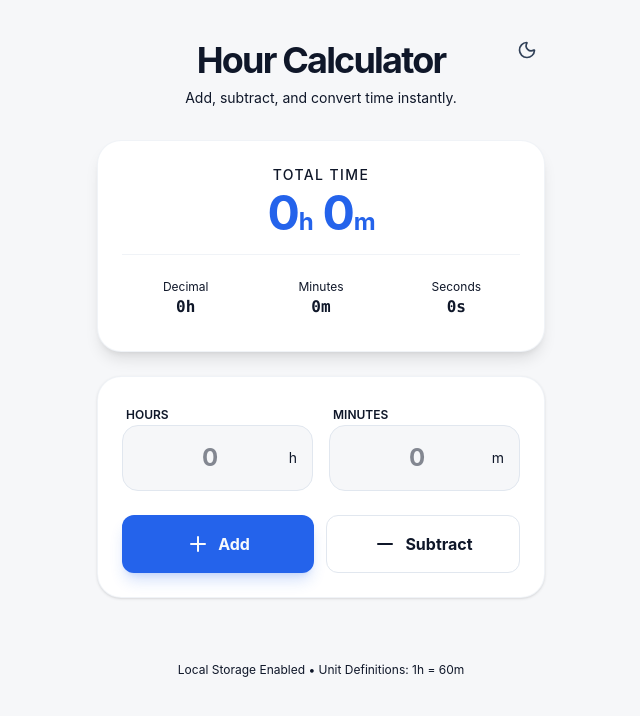
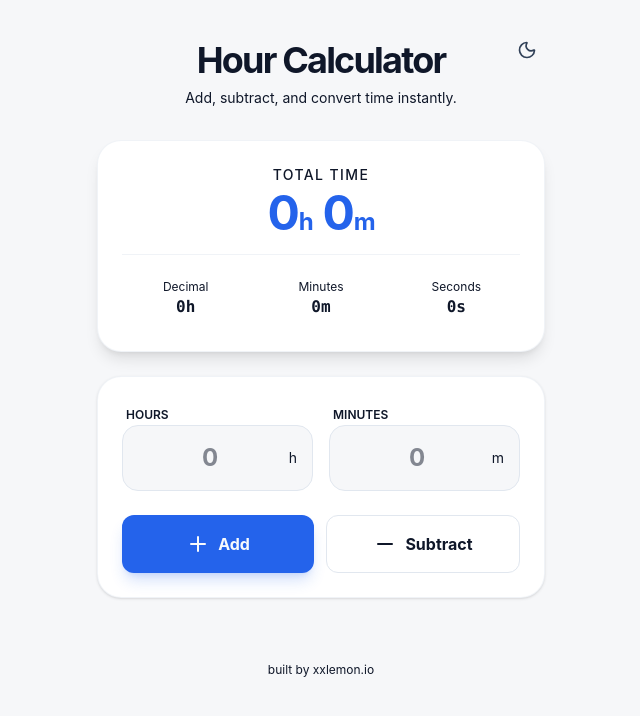
Before and after one commit to xxlemon-io/HourCalculator, a React (Vite) app: page / in a window 1280 px wide. Shown: the top 716 px of the page, without its empty margins (319-959 px from the left). Built offline with nearby package versions, Linux system fonts and the light colour scheme.

Commit message:
feat: implement main application component with calculator UI

```diff
--- a/src/App.tsx
+++ b/src/App.tsx
@@ -46,7 +46,7 @@ function App() {
         </div>
 
         <footer className="pt-8 text-center text-xs text-muted-foreground/50">
-          <p>Local Storage Enabled • Unit Definitions: 1h = 60m</p>
+          <p>built by xxlemon.io</p>
         </footer>
       </div>
     </div>
```
